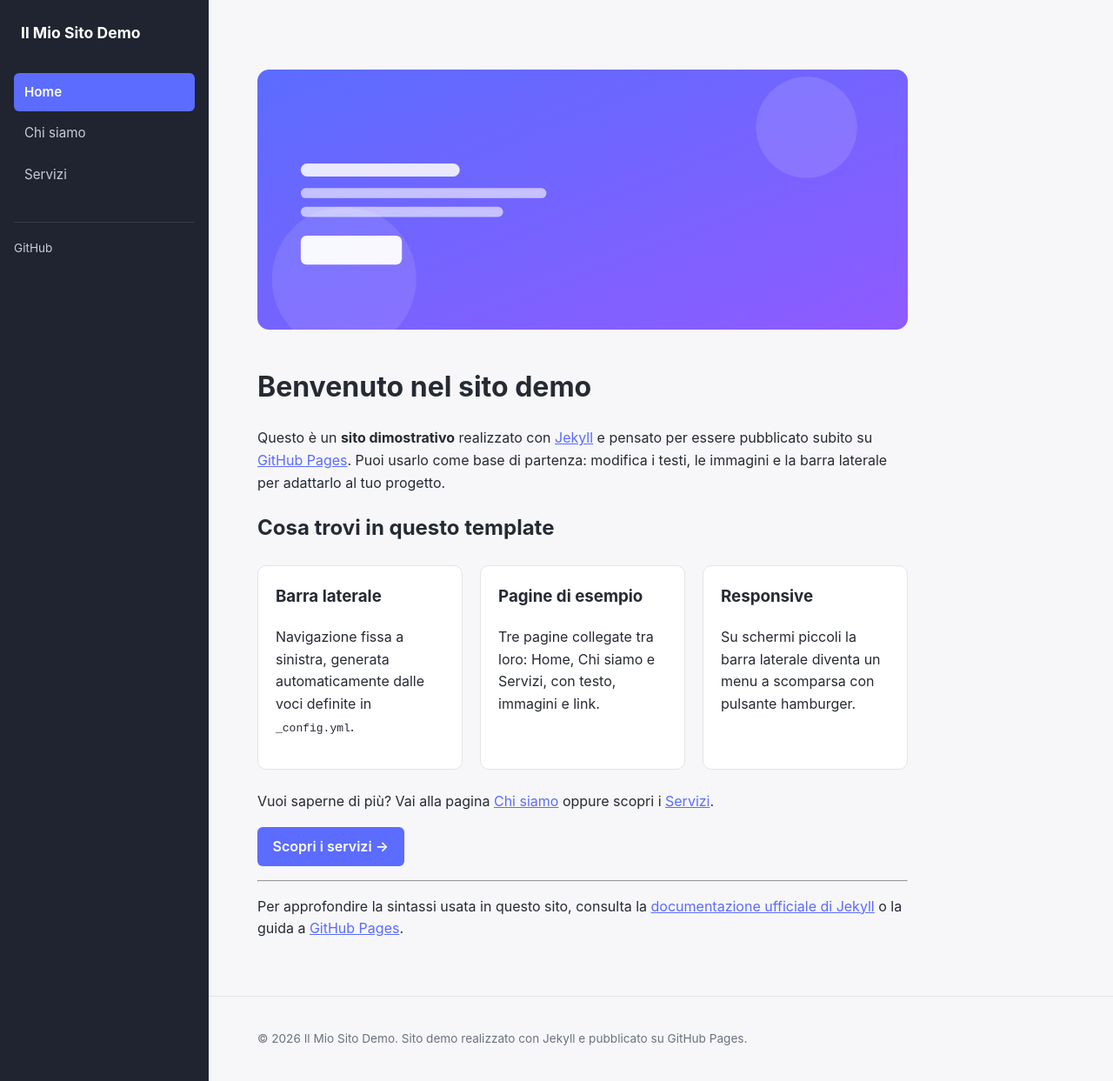
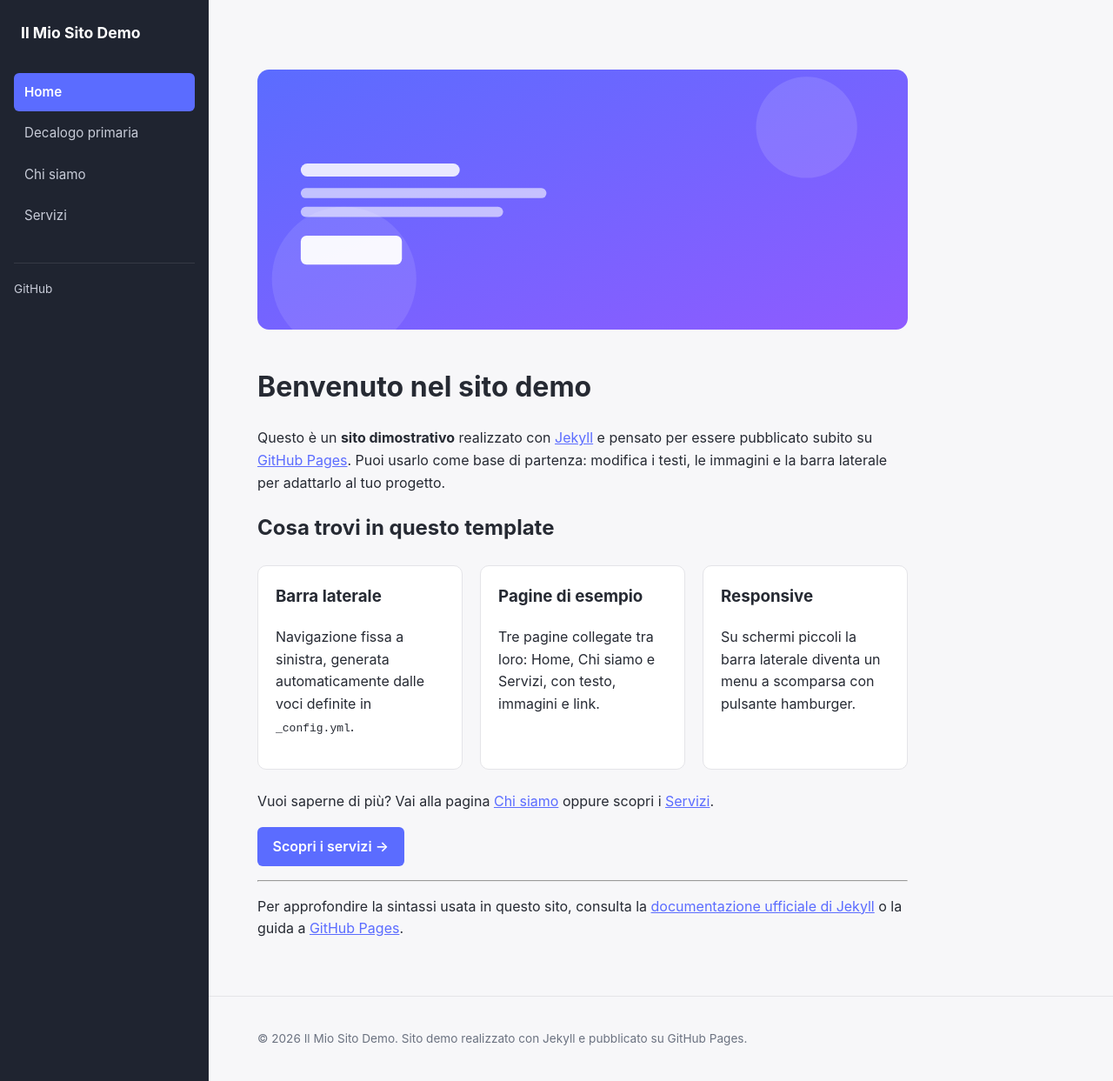
Before and after one commit to albvalente/prova, a Jekyll site: the page built from index.md, in a window 1280 px wide and 1243 px high. Shown: the whole window at 87% size. Built offline with Jekyll 4.4.1, drawn with Linux system fonts in a browser that asks for light colours.

Commit message:
Update _config.yml

```diff
--- a/_config.yml
+++ b/_config.yml
@@ -17,6 +17,8 @@ url: ""
 nav_items:
   - title: Home
     url: /
+  - title: Decalogo primaria
+    url: /decalogo_primaria/
   - title: Chi siamo
     url: /chi-siamo/
   - title: Servizi
```
